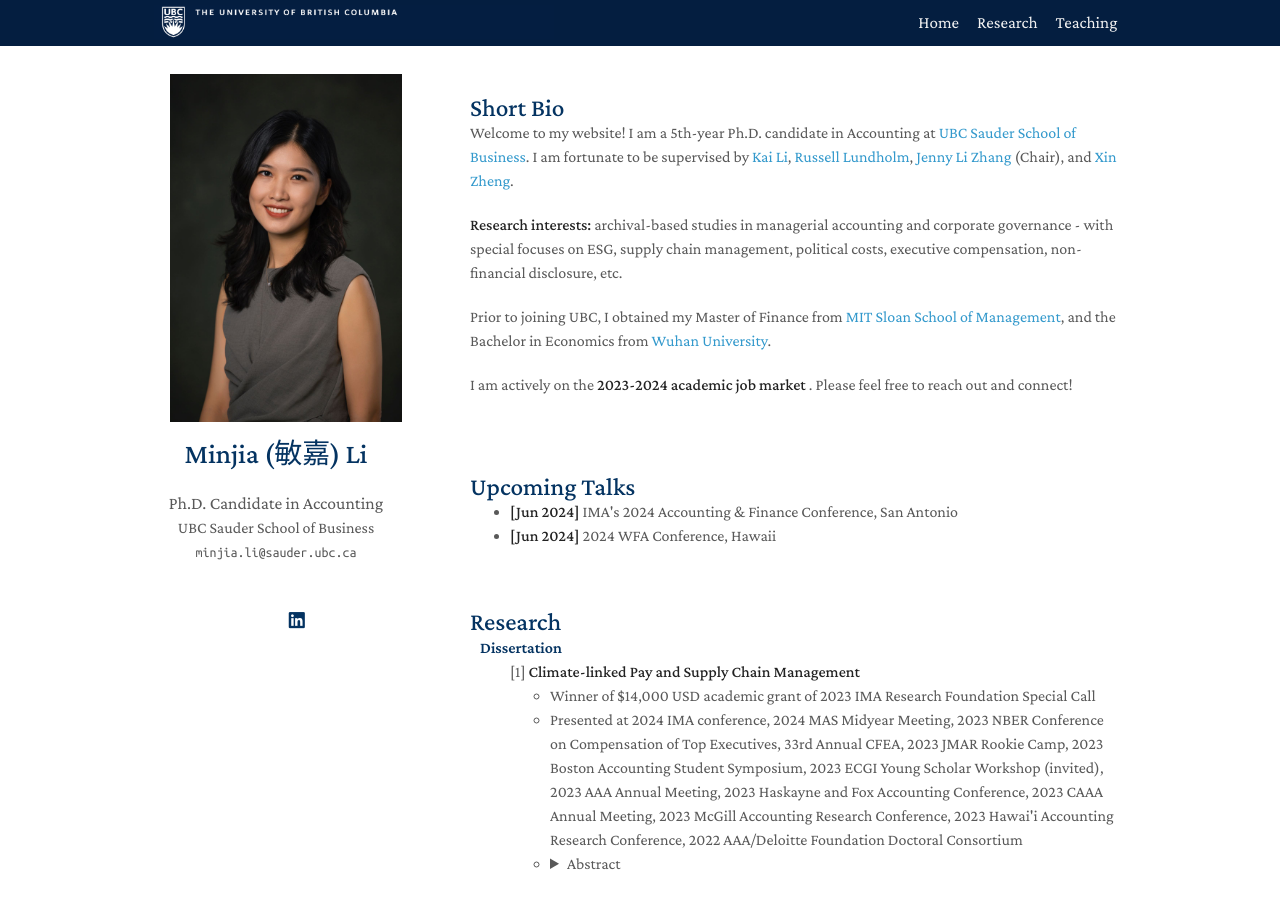
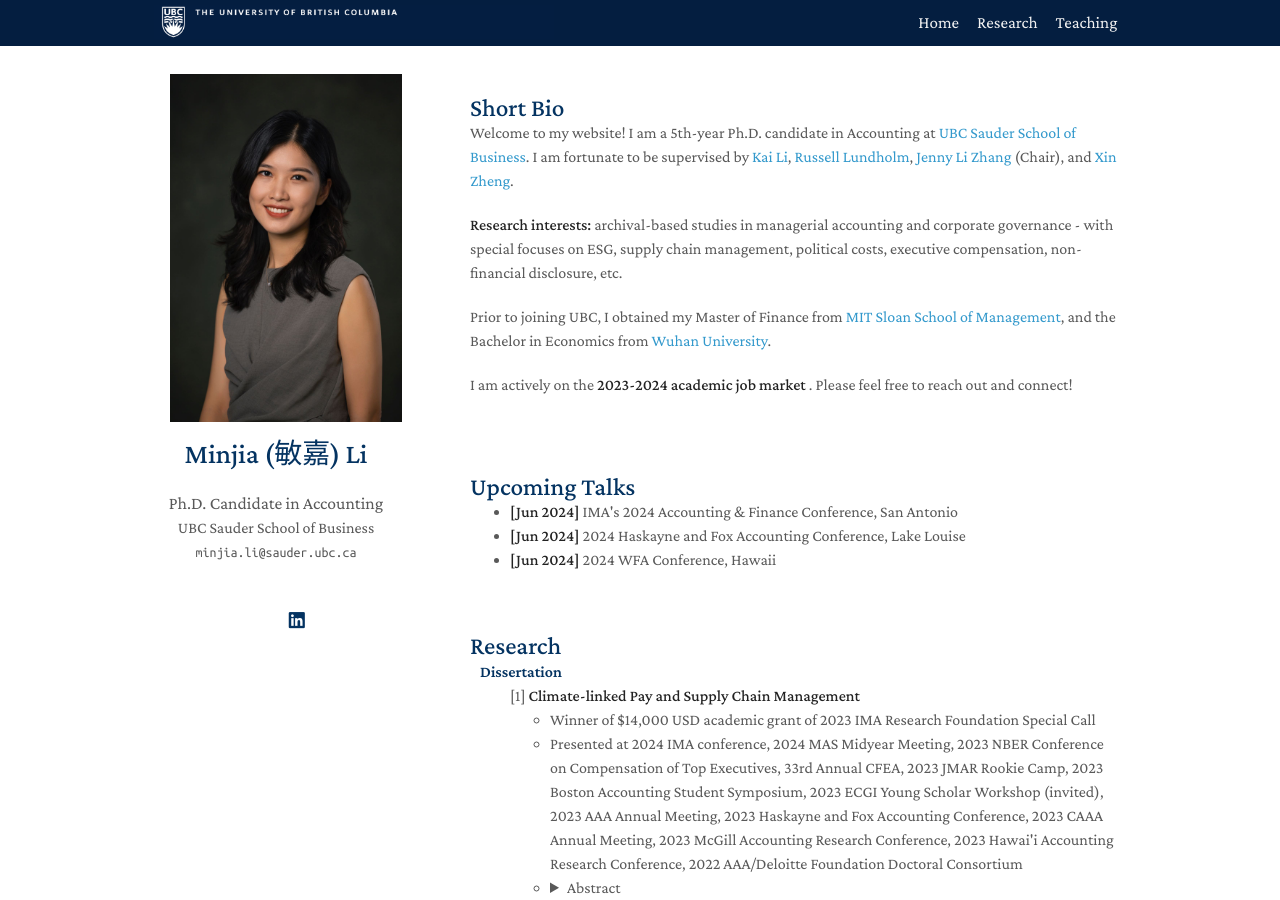
Before and after one commit to zeyang1225/zeyang1225.github.io, a Jekyll site: the page built from index.md, in a window 1280 px wide and 900 px high. Built offline with Jekyll 4.4.1, drawn with Linux system fonts in a browser that asks for light colours; nearby versions of some CDN libraries; a style sheet for code colours, icons or effects is not loaded.

Commit message:
Update talks.md

```diff
--- a/_includes/talks.md
+++ b/_includes/talks.md
@@ -4,5 +4,6 @@
 
 <ul style="margin:0 0 5px;">
  <li><autocolor> <strong> [Jun 2024] </strong>  IMA's 2024 Accounting & Finance Conference, San Antonio  </autocolor></li>
+ <li><autocolor> <strong> [Jun 2024] </strong>  2024 Haskayne and Fox Accounting Conference, Lake Louise  </autocolor></li>
 <li><autocolor> <strong> [Jun 2024] </strong>  2024 WFA Conference, Hawaii  </autocolor></li>
 </ul>
```
